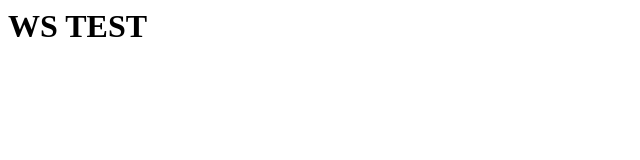
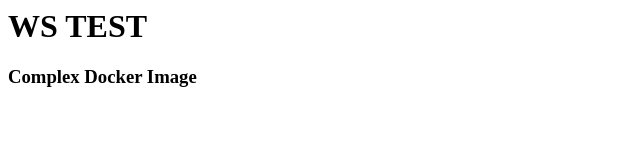
Before and after one commit to BurnazovA/pipeline-test, a plain HTML site: page index.html in a window 1280 px wide. Shown: the whole page, without its empty margins (0-640 px from the left). Drawn offline with Linux system fonts and the light colour scheme.

Commit message:
Complicate stuff

```diff
--- a/index.html
+++ b/index.html
@@ -1 +1,2 @@
 <h1>WS TEST</h1>
+<h3>Complex Docker Image</h3>
```
Also changed, not shown: 1 other file.
